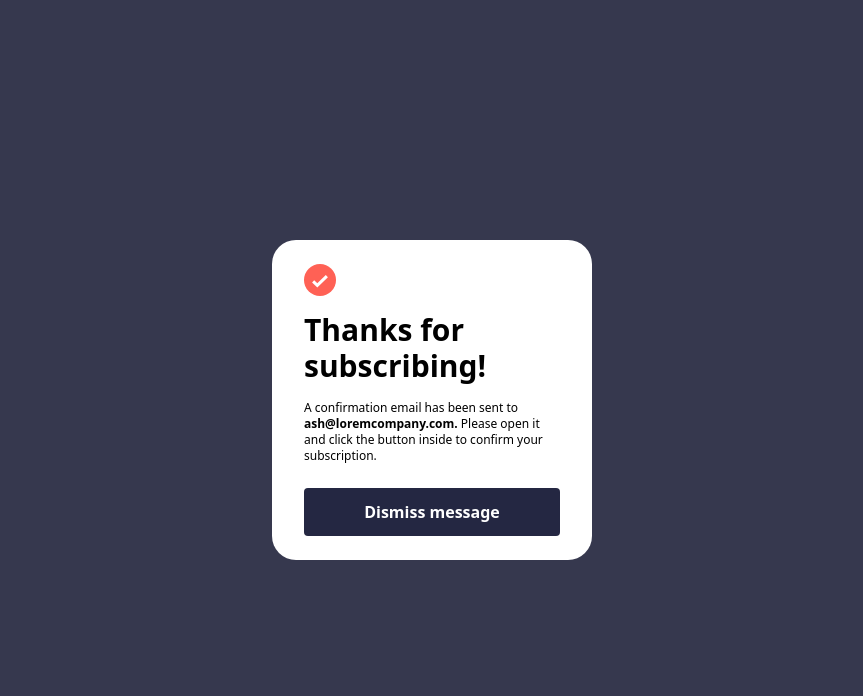
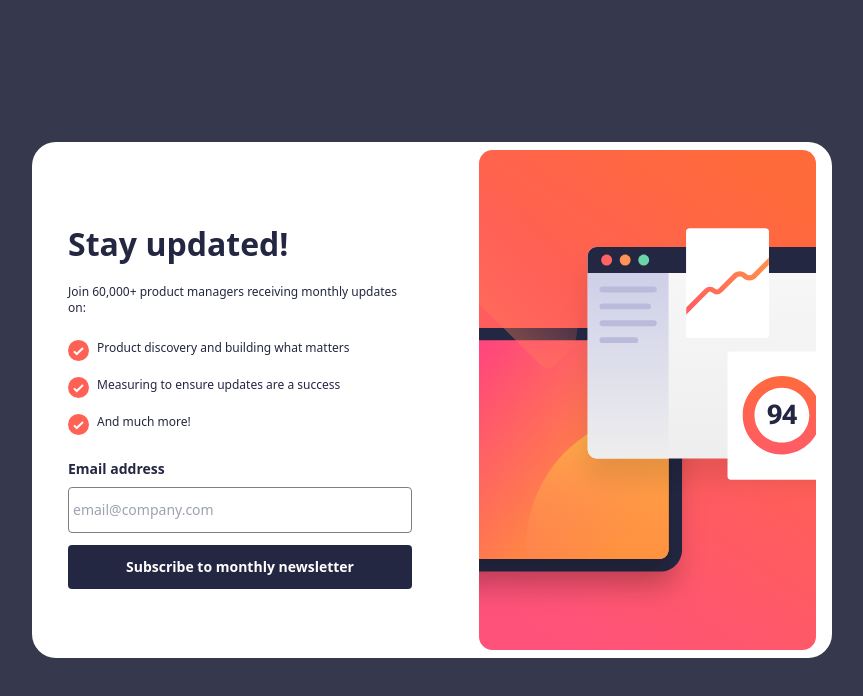
Before and after one commit to shivani1410551/newsLetterSignUpForm, a React (Vite) app: page / in a window 1280 px wide. Shown: the top 696 px of the page, without its empty margins (208-1071 px from the left). Built offline with nearby package versions, Linux system fonts and the light colour scheme.

Commit message:
update state

```diff
--- a/src/App.jsx
+++ b/src/App.jsx
@@ -3,7 +3,7 @@ import { useState } from "react";
 import Hero from "./Components/Hero";
 import SuccessState from "./Components/SuccessState";
 const App = () => {
-  const [isOpen, setIsOpen] = useState(false);
+  const [isOpen, setIsOpen] = useState(true);
   function handleIsOpen() {
     setIsOpen((prev) => !prev);
   }
```
